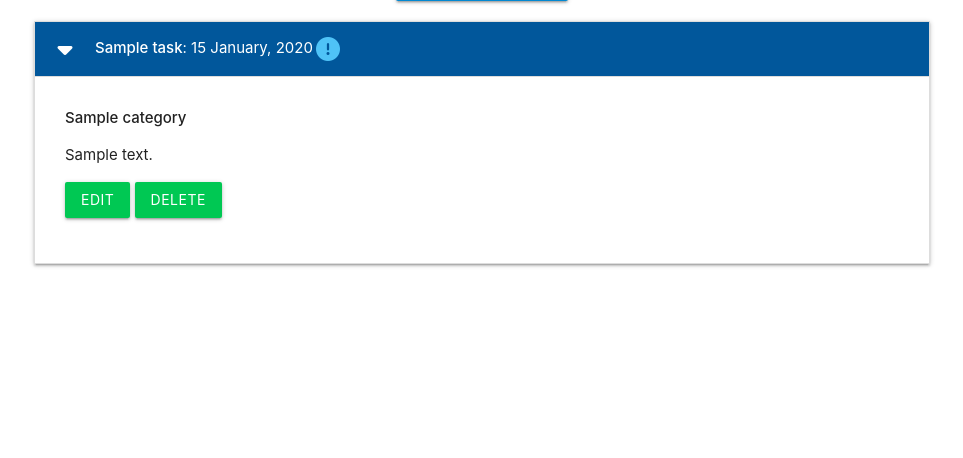
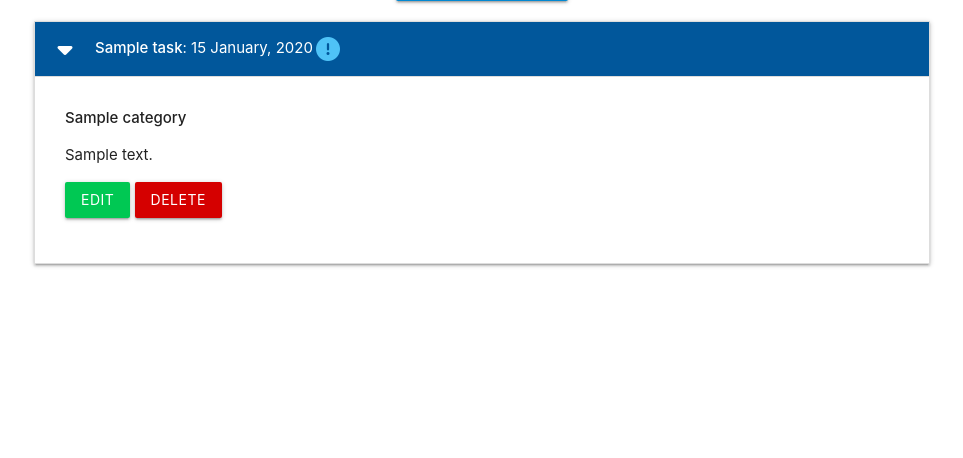
Before and after one commit to evelynfoy/flask-sqlalchemy-task-manager, a Flask app: page / in a window 1280 px wide, after a click that opens the changed part. Shown: the part 212-670 px from the top of the page, without its empty margins (158-1121 px from the left). Run offline with Flask 2, Linux system fonts and the light colour scheme; tables that the repository leaves empty hold one stand-in row (values such as "Sample post"); some libraries are stand-ins or nearby versions.

Commit message:
RChange task delete button to red

```diff
--- a/taskmanager/templates/tasks.html
+++ b/taskmanager/templates/tasks.html
@@ -26,7 +26,7 @@
             <p>{{ task.task_description }}</p>
             <p>
                 <a href=" {{ url_for('edit_task', task_id = task.id) }} " class="btn green accent-4">Edit</a>
-                <a href=" {{ url_for('delete_task', task_id = task.id) }} " class="btn green accent-4">Delete</a>
+                <a href=" {{ url_for('delete_task', task_id = task.id) }} " class="btn red accent-4">Delete</a>
             </p>
         </div>
 
```
